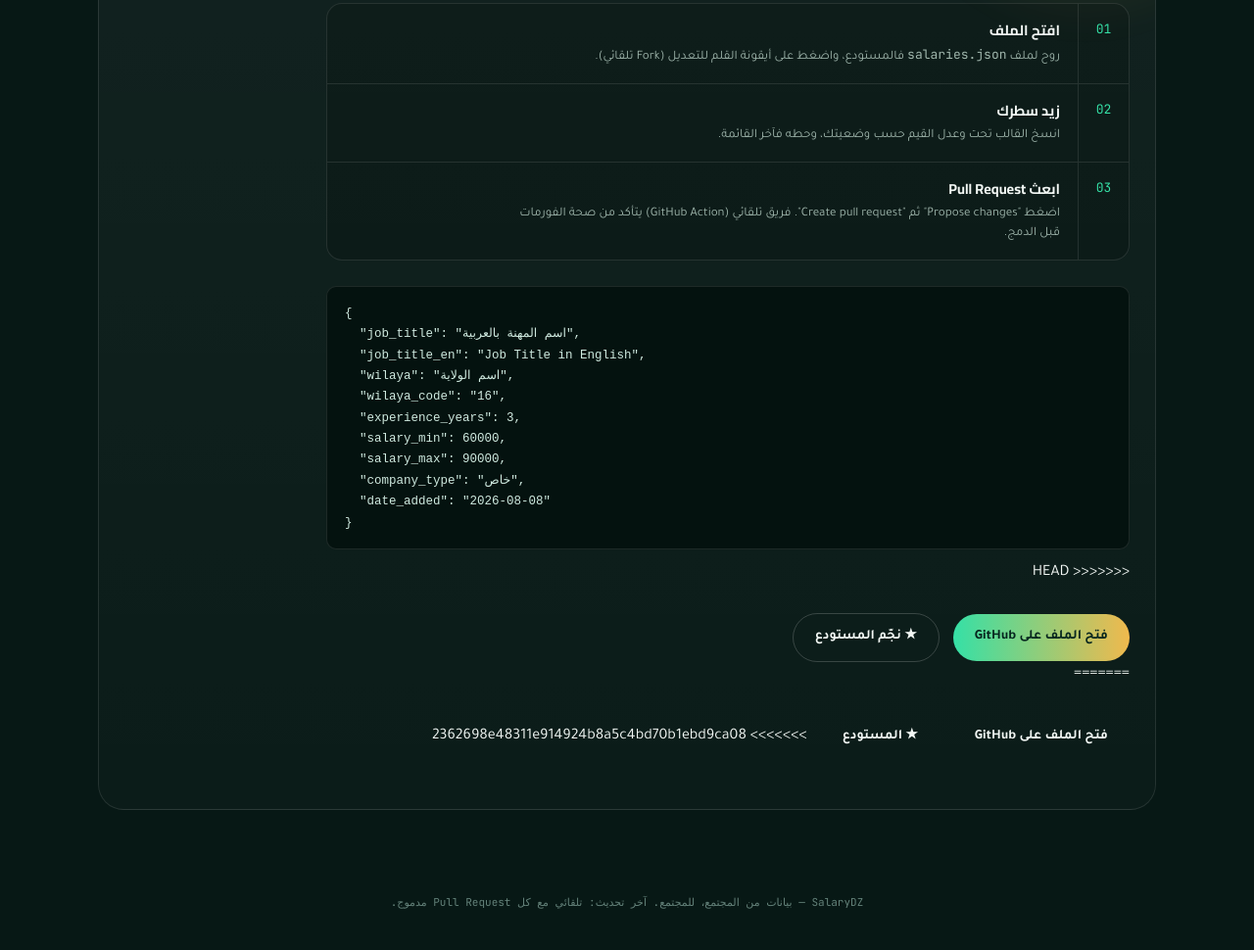
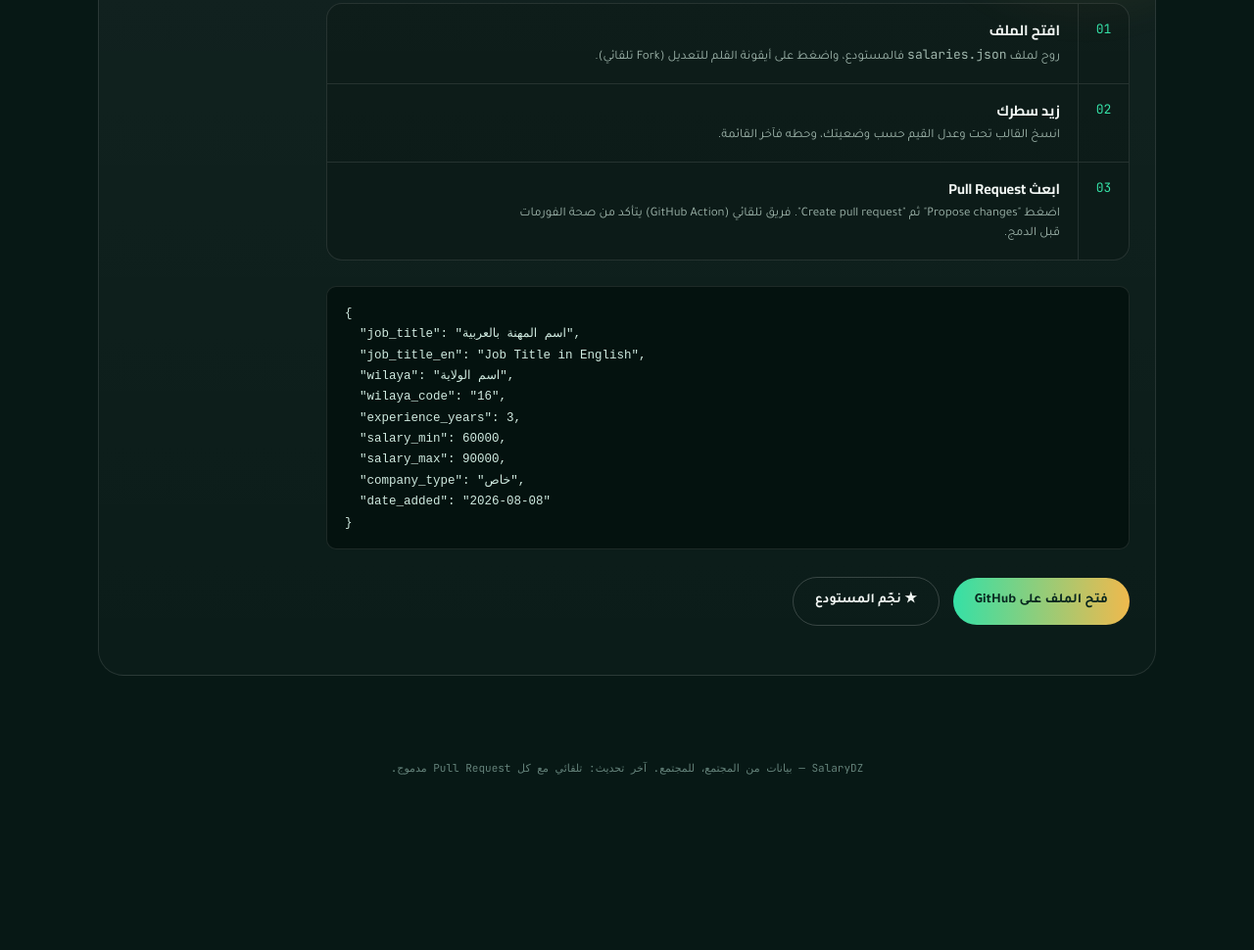
Before and after one commit to LechehebDjaafar/SalaryDz2026, a plain HTML site: page index.html in a window 1280 px wide. Shown: the part 7432-8402 px from the top of the page at 98% size. After the commit the page ends 8265 px from the top, so only its background shows below. Drawn offline with nearby package versions, Linux system fonts and the light colour scheme.

Commit message:
Fix signature line styling and update button classes in index.html

```diff
--- a/index.html
+++ b/index.html
@@ -129,18 +129,10 @@
   "company_type": "خاص",
   "date_added": "2026-08-08"
 }</code></pre>
-
-<<<<<<< HEAD
       <div class="signature-line">
         <a class="btn btn-primary" href="https://github.com/LechehebDjaafar" id="pr-link" target="_blank" rel="noopener">فتح الملف على GitHub</a>
         <a class="btn btn-ghost" href="https://github.com/LechehebDjaafar/SalaryDz2026" id="repo-link" target="_blank" rel="noopener">★ نجّم المستودع</a>
       </div>
-=======
-    <div class="signature-line">
-      <a class="btn" href="https://github.com/LechehebDjaafar" id="pr-link" target="_blank" rel="noopener">فتح الملف على GitHub</a>
-      <a class="btn btn-outline" href="https://github.com/LechehebDjaafar/SalaryDz2026" id="repo-link" target="_blank" rel="noopener">★ المستودع</a>
->>>>>>> 2362698e48311e914924b8a5c4bd70b1ebd9ca08
-    </div>
   </section>
 </main>
 
```
